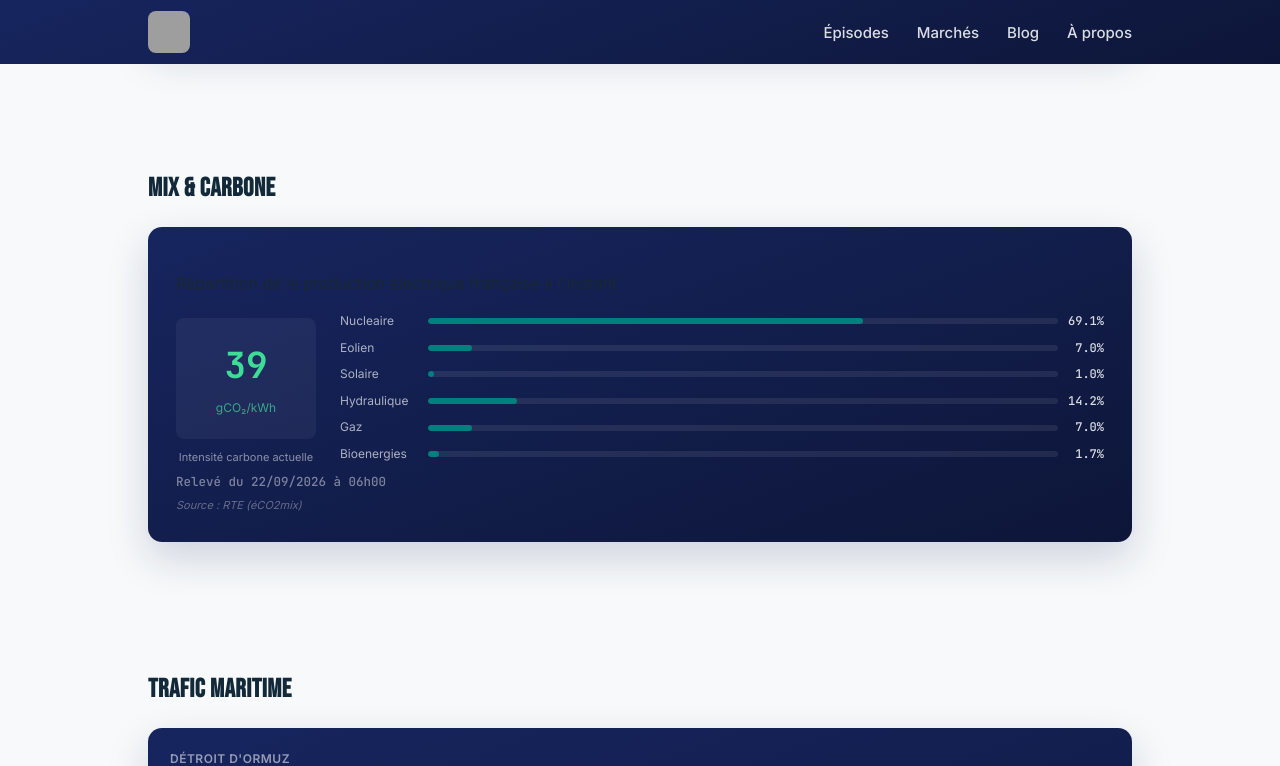
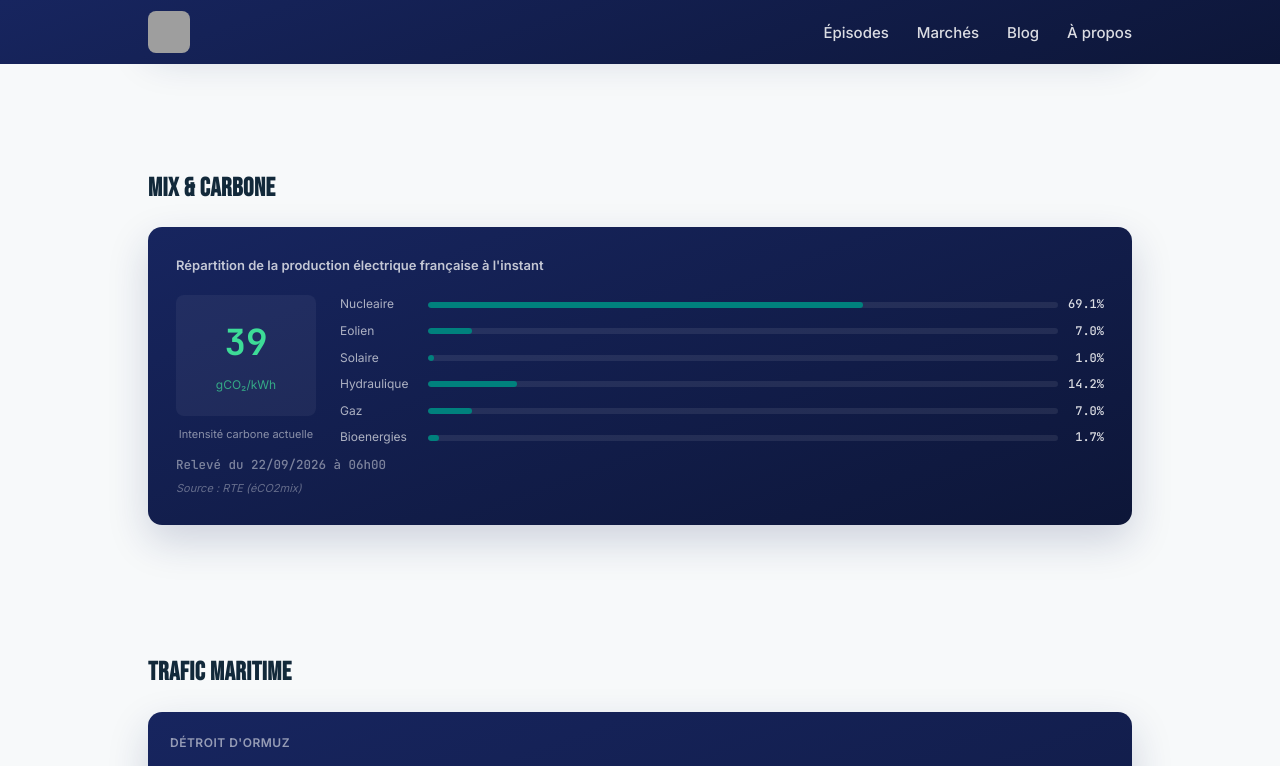
Before and after one commit to InsideEnergyMarkets/Inside-Energy-Markets, a Jekyll site: the page built from marches/index.html, in a window 1280 px wide and 1400 px high, scrolled down 860 px. Shown: the top 766 px of the window. Built offline with Jekyll 4.4.1, drawn with Linux system fonts in a browser that asks for light colours; grey boxes are pictures that could not be loaded.

Commit message:
Add mix panel title and detail top styles
Added styles for mix panel title and detail top.

```diff
--- a/assets/css/style.css
+++ b/assets/css/style.css
@@ -1637,7 +1637,17 @@
 }
 .mkt-panel-card:last-child {
   margin-bottom: 0;
-}
+.mix-panel-title {
+  font-size: 13px;
+  font-weight: 600;
+  color: rgba(255, 255, 255, 0.75);
+  margin: 0 0 20px;
+}
+
+.mix-detail-top {
+  align-items: flex-start;
+}
+
 .mix-detail-col {
   display: flex;
   flex-direction: column;
@@ -1651,8 +1661,3 @@
   margin: 0;
   max-width: 140px;
 }
-.mix-col-caption--top {
-  max-width: none;
-  text-align: left;
-  margin: 0 0 12px;
-}
```
